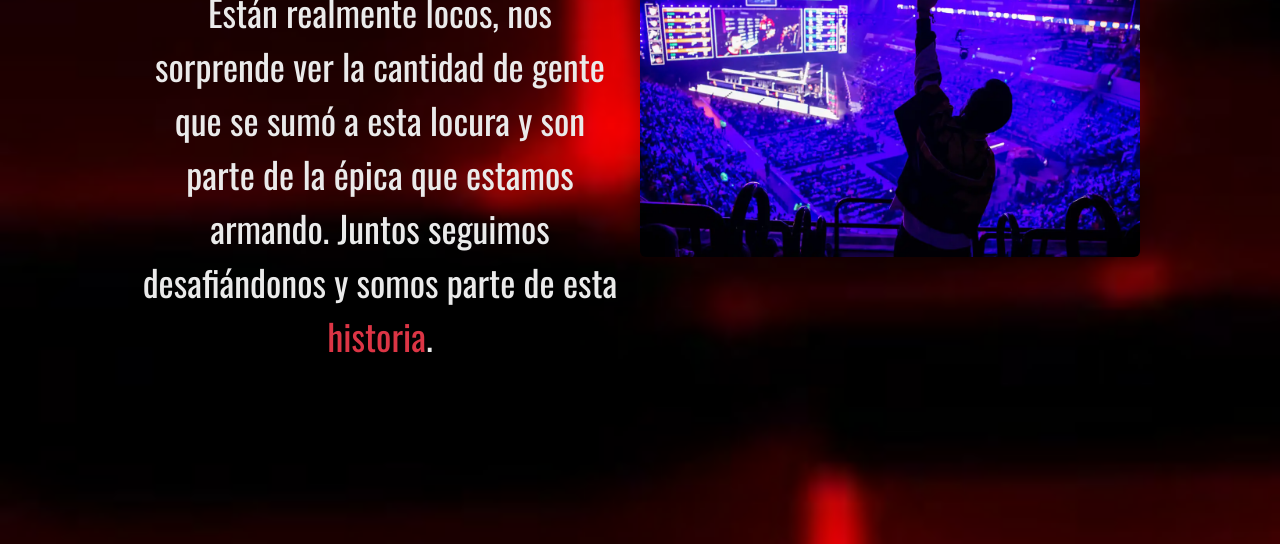
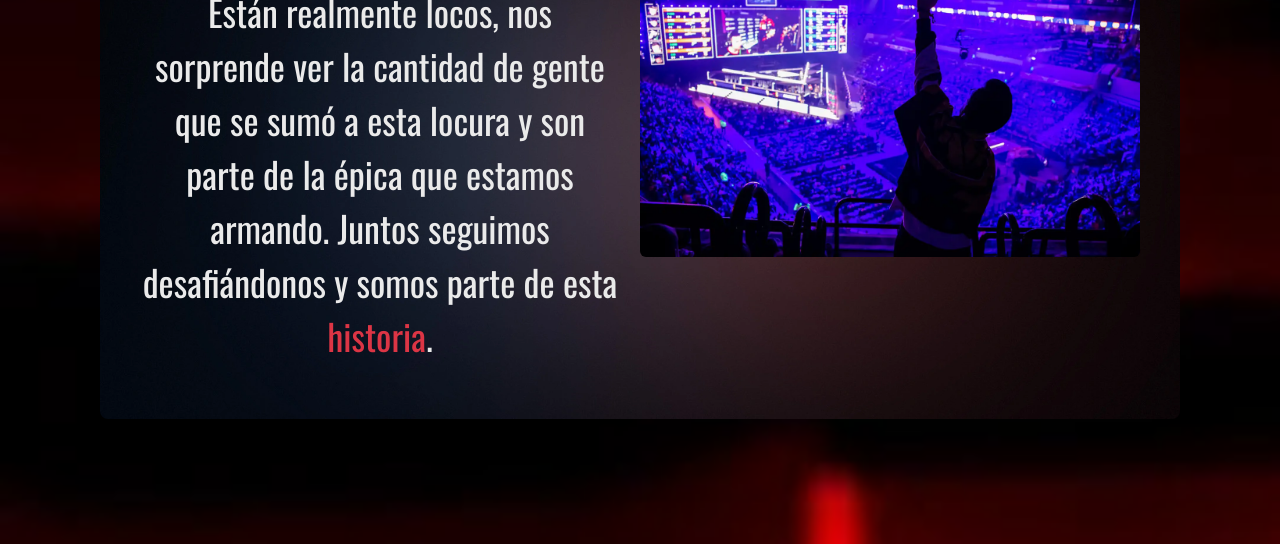
Before and after one commit to Revein/pf-hoyos, a website: page index.html in a window 1280 px wide. Shown: the part 549-1093 px from the top of the page. Drawn offline with nearby package versions, Linux system fonts and the light colour scheme.

Commit message:
Correccion bg borrado por error en Index

```diff
--- a/scss/_index.scss
+++ b/scss/_index.scss
@@ -53,7 +53,7 @@ body {
         }
 
         .texto-index-prf {
-            background-image: url("../img/webimg/simple-subtle-abstract-dark-minimalism-4k-u9-1920x1080.jpg");
+            background-image: url("../img/webimg/fondotextoindex.webp");
             background-repeat: no-repeat;
             background-size: cover;
             display: flex;
```
Also changed, not shown: css/main.css, img/webimg/fondotextoindex.webp (added).
